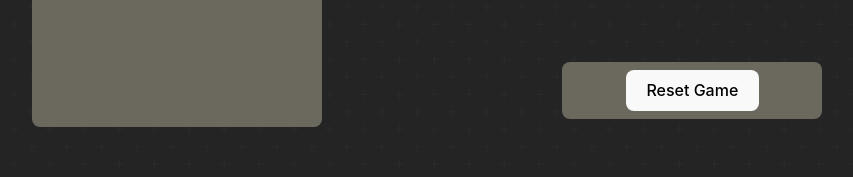
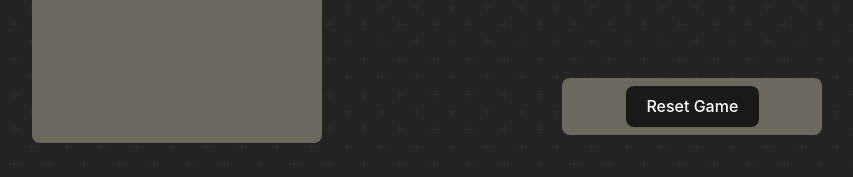
Before and after one commit to agriffi10/react-chess, a React (Vite) app: page / in a window 1280 px wide. Shown: the part 553-730 px from the top of the page, without its empty margins (213-1066 px from the left). Built offline with nearby package versions, Linux system fonts and the light colour scheme.

Commit message:
Small round of cleanup (#12)
* Update README.md

* adding some padding back to the top of the board

* fixing the text to always be white

* fixing additional css items

```diff
--- a/src/App.css
+++ b/src/App.css
@@ -2,34 +2,7 @@
   max-width: 1280px;
   margin: 0 auto;
   text-align: center;
-}
-
-.logo {
-  height: 6em;
-  padding: 1.5em;
-  will-change: filter;
-  transition: filter 300ms;
-}
-.logo:hover {
-  filter: drop-shadow(0 0 2em #646cffaa);
-}
-.logo.react:hover {
-  filter: drop-shadow(0 0 2em #61dafbaa);
-}
-
-@keyframes logo-spin {
-  from {
-    transform: rotate(0deg);
-  }
-  to {
-    transform: rotate(360deg);
-  }
-}
-
-@media (prefers-reduced-motion: no-preference) {
-  a:nth-of-type(2) .logo {
-    animation: logo-spin infinite 20s linear;
-  }
+  padding-top: 2rem;
 }
 
 .card {
@@ -38,7 +11,3 @@
   margin: 0.5rem 0;
   background-color: #6b695e;
 }
-
-.read-the-docs {
-  color: #888;
-}
--- a/src/index.css
+++ b/src/index.css
@@ -3,7 +3,7 @@
   line-height: 1.5;
   font-weight: 400;
 
-  color-scheme: light dark;
+  color-scheme: dark;
   color: rgba(255, 255, 255, 0.87);
   background-color: #242424;
 
@@ -90,19 +90,6 @@ button:focus-visible {
   outline: 4px auto -webkit-focus-ring-color;
 }
 
-@media (prefers-color-scheme: light) {
-  :root {
-    color: #213547;
-    background-color: #ffffff;
-  }
-  a:hover {
-    color: #747bff;
-  }
-  button {
-    background-color: #f9f9f9;
-  }
-}
-
 * {
   box-sizing: border-box;
 }
```
Also changed, not shown: 1 other file (tests, documents, lock files or other folders).
